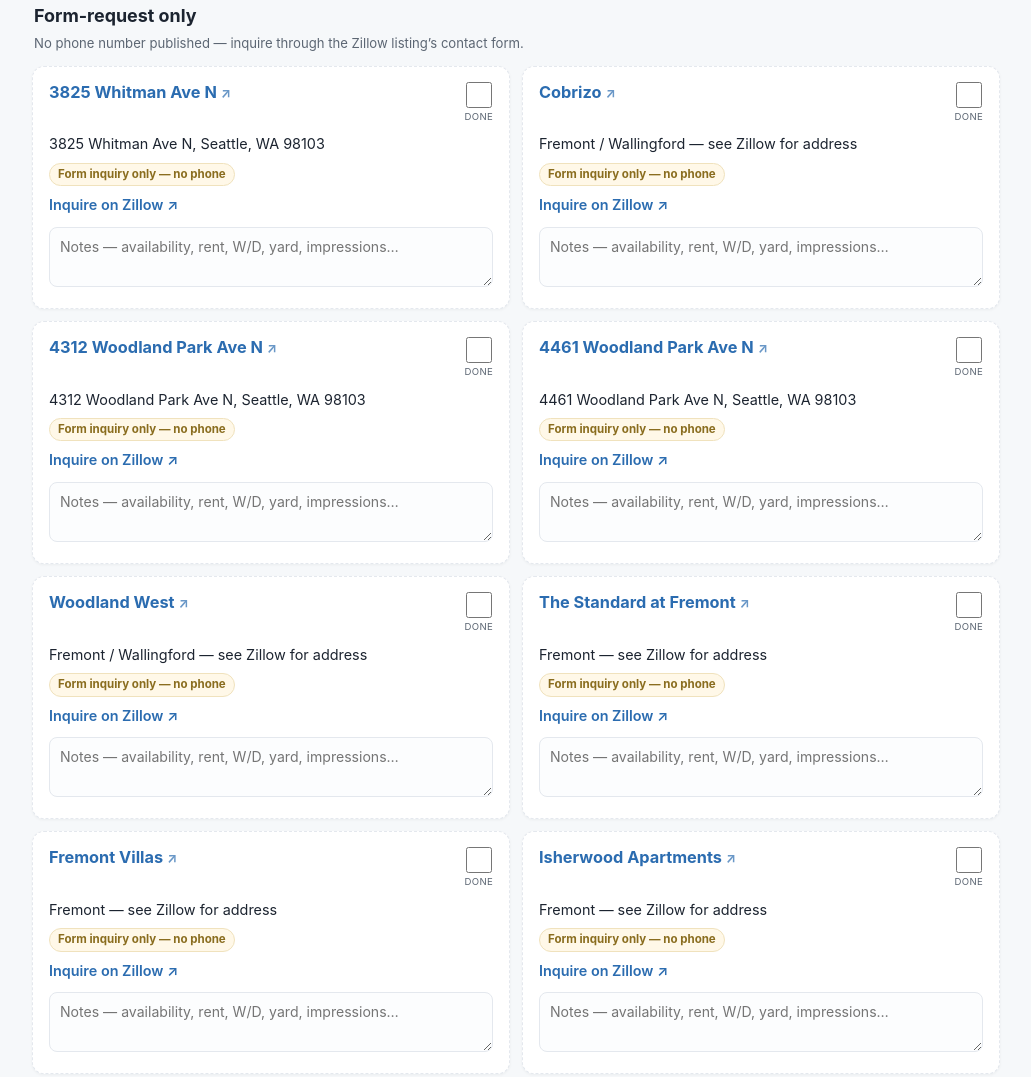
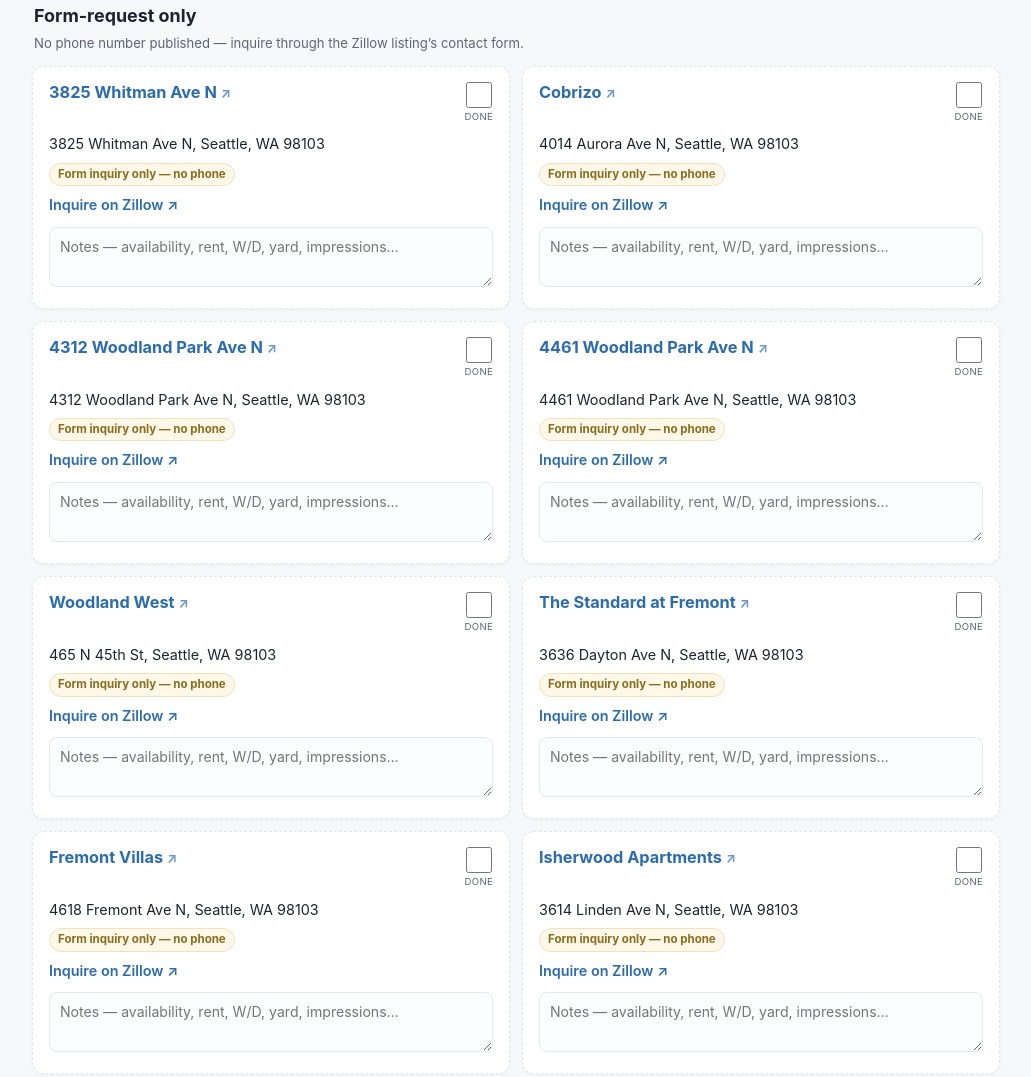
Before and after one commit to m8ker/seattle-home-search, a plain HTML site: page index.html in a window 1280 px wide. Shown: the part 2274-3351 px from the top of the page, without its empty margins (124-1155 px from the left). Drawn offline with Linux system fonts and the light colour scheme.

Commit message:
Update index.html

```diff
--- a/index.html
+++ b/index.html
@@ -3,6 +3,9 @@
 <head>
 <meta charset="utf-8">
 <meta name="viewport" content="width=device-width, initial-scale=1">
+<meta http-equiv="Cache-Control" content="no-cache, no-store, must-revalidate">
+<meta http-equiv="Pragma" content="no-cache">
+<meta http-equiv="Expires" content="0">
 <title>Fremont / B.F. Day Rental Shortlist</title>
 <style>
   :root{
@@ -197,7 +200,7 @@
 
     <article class="listing form" data-id="cobrizo">
       <div class="listing-head"><h3><a href="https://www.zillow.com/b/cobrizo-seattle-wa-5XkcxW/" target="_blank" rel="noopener">Cobrizo <span class="ext">↗</span></a></h3><label class="chkwrap"><input type="checkbox" class="chk"><span class="lbl">Done</span></label></div>
-      <p class="addr-line">Fremont / Wallingford — see Zillow for address</p>
+      <p class="addr-line">4014 Aurora Ave N, Seattle, WA 98103</p>
       <span class="tag">Form inquiry only — no phone</span>
       <div class="links"><a href="https://www.zillow.com/b/cobrizo-seattle-wa-5XkcxW/" target="_blank" rel="noopener">Inquire on Zillow ↗</a></div>
       <textarea class="notes" placeholder="Notes — availability, rent, W/D, yard, impressions…"></textarea>
@@ -221,7 +224,7 @@
 
     <article class="listing form" data-id="woodland-west">
       <div class="listing-head"><h3><a href="https://www.zillow.com/apartments/seattle-wa/woodland-west/5hFXyH/" target="_blank" rel="noopener">Woodland West <span class="ext">↗</span></a></h3><label class="chkwrap"><input type="checkbox" class="chk"><span class="lbl">Done</span></label></div>
-      <p class="addr-line">Fremont / Wallingford — see Zillow for address</p>
+      <p class="addr-line">465 N 45th St, Seattle, WA 98103</p>
       <span class="tag">Form inquiry only — no phone</span>
       <div class="links"><a href="https://www.zillow.com/apartments/seattle-wa/woodland-west/5hFXyH/" target="_blank" rel="noopener">Inquire on Zillow ↗</a></div>
       <textarea class="notes" placeholder="Notes — availability, rent, W/D, yard, impressions…"></textarea>
@@ -229,7 +232,7 @@
 
     <article class="listing form" data-id="standard-fremont">
       <div class="listing-head"><h3><a href="https://www.zillow.com/apartments/seattle-wa/the-standard-at-fremont/5jDzyr/" target="_blank" rel="noopener">The Standard at Fremont <span class="ext">↗</span></a></h3><label class="chkwrap"><input type="checkbox" class="chk"><span class="lbl">Done</span></label></div>
-      <p class="addr-line">Fremont — see Zillow for address</p>
+      <p class="addr-line">3636 Dayton Ave N, Seattle, WA 98103</p>
       <span class="tag">Form inquiry only — no phone</span>
       <div class="links"><a href="https://www.zillow.com/apartments/seattle-wa/the-standard-at-fremont/5jDzyr/" target="_blank" rel="noopener">Inquire on Zillow ↗</a></div>
       <textarea class="notes" placeholder="Notes — availability, rent, W/D, yard, impressions…"></textarea>
@@ -237,7 +240,7 @@
 
     <article class="listing form" data-id="fremont-villas">
       <div class="listing-head"><h3><a href="https://www.zillow.com/apartments/seattle-wa/fremont-villas/5jF2Bt/" target="_blank" rel="noopener">Fremont Villas <span class="ext">↗</span></a></h3><label class="chkwrap"><input type="checkbox" class="chk"><span class="lbl">Done</span></label></div>
-      <p class="addr-line">Fremont — see Zillow for address</p>
+      <p class="addr-line">4618 Fremont Ave N, Seattle, WA 98103</p>
       <span class="tag">Form inquiry only — no phone</span>
       <div class="links"><a href="https://www.zillow.com/apartments/seattle-wa/fremont-villas/5jF2Bt/" target="_blank" rel="noopener">Inquire on Zillow ↗</a></div>
       <textarea class="notes" placeholder="Notes — availability, rent, W/D, yard, impressions…"></textarea>
@@ -245,7 +248,7 @@
 
     <article class="listing form" data-id="isherwood">
       <div class="listing-head"><h3><a href="https://www.zillow.com/apartments/seattle-wa/isherwood-apartments/5jF2Pg/" target="_blank" rel="noopener">Isherwood Apartments <span class="ext">↗</span></a></h3><label class="chkwrap"><input type="checkbox" class="chk"><span class="lbl">Done</span></label></div>
-      <p class="addr-line">Fremont — see Zillow for address</p>
+      <p class="addr-line">3614 Linden Ave N, Seattle, WA 98103</p>
       <span class="tag">Form inquiry only — no phone</span>
       <div class="links"><a href="https://www.zillow.com/apartments/seattle-wa/isherwood-apartments/5jF2Pg/" target="_blank" rel="noopener">Inquire on Zillow ↗</a></div>
       <textarea class="notes" placeholder="Notes — availability, rent, W/D, yard, impressions…"></textarea>
```
